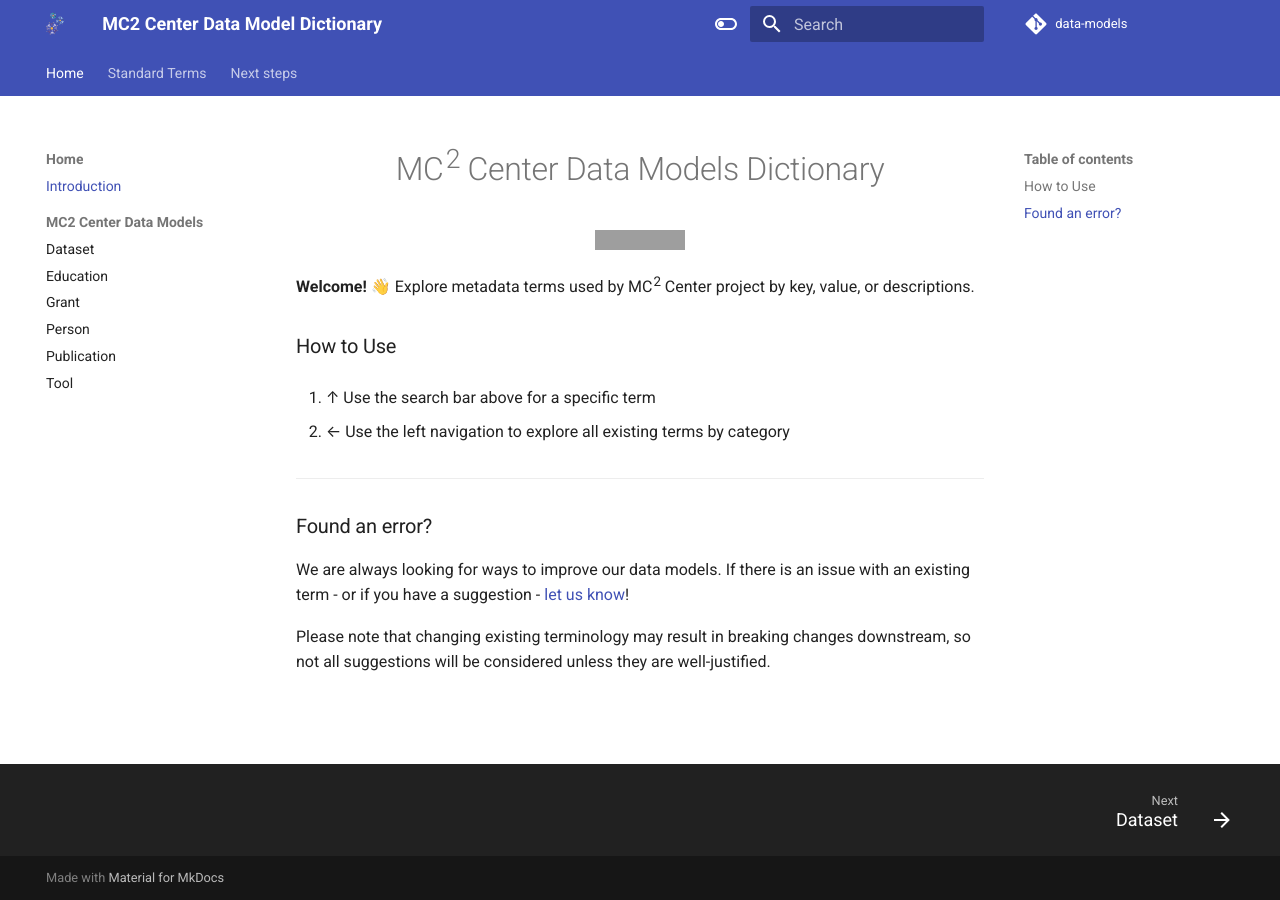
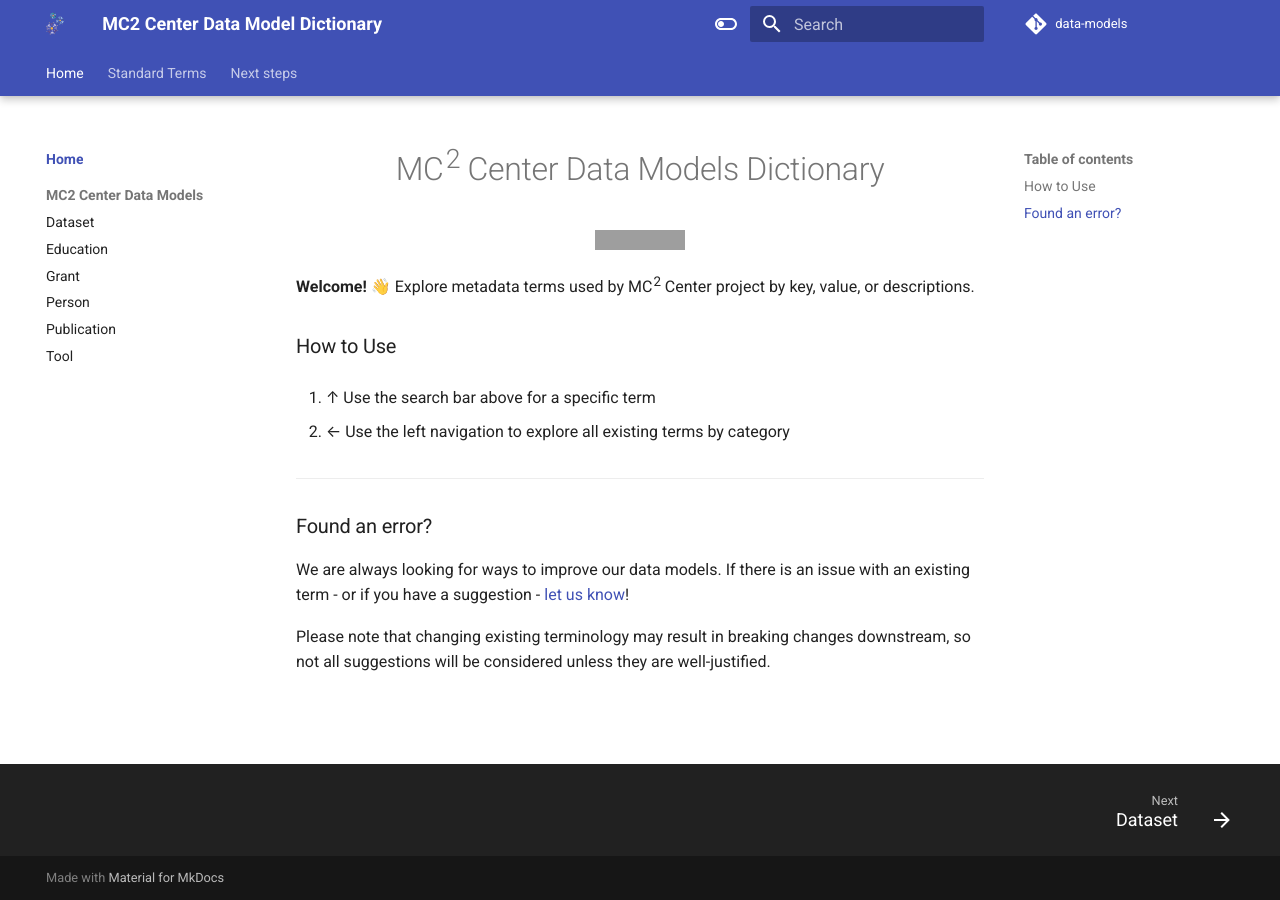
Before and after one commit to mc2-center/data-models, an MkDocs documentation site: the page built from docs/index.md, in a window 1280 px wide. Built offline with MkDocs 1.6.1 and Material for MkDocs 9.7.7, drawn with Linux system fonts in a browser that asks for light colours; comment, search, counter and statistics services are not loaded; grey boxes are pictures that could not be loaded.

Commit message:
add features to docs

```diff
--- a/mkdocs.yml
+++ b/mkdocs.yml
@@ -66,6 +66,8 @@
   features:
     - content.code.copy
     - navigation.tabs
+    - navigation.tabs.sticky
+    - navigation.indexes
     - navigation.footer
     - navigation.sections
     - search.highlight
```
